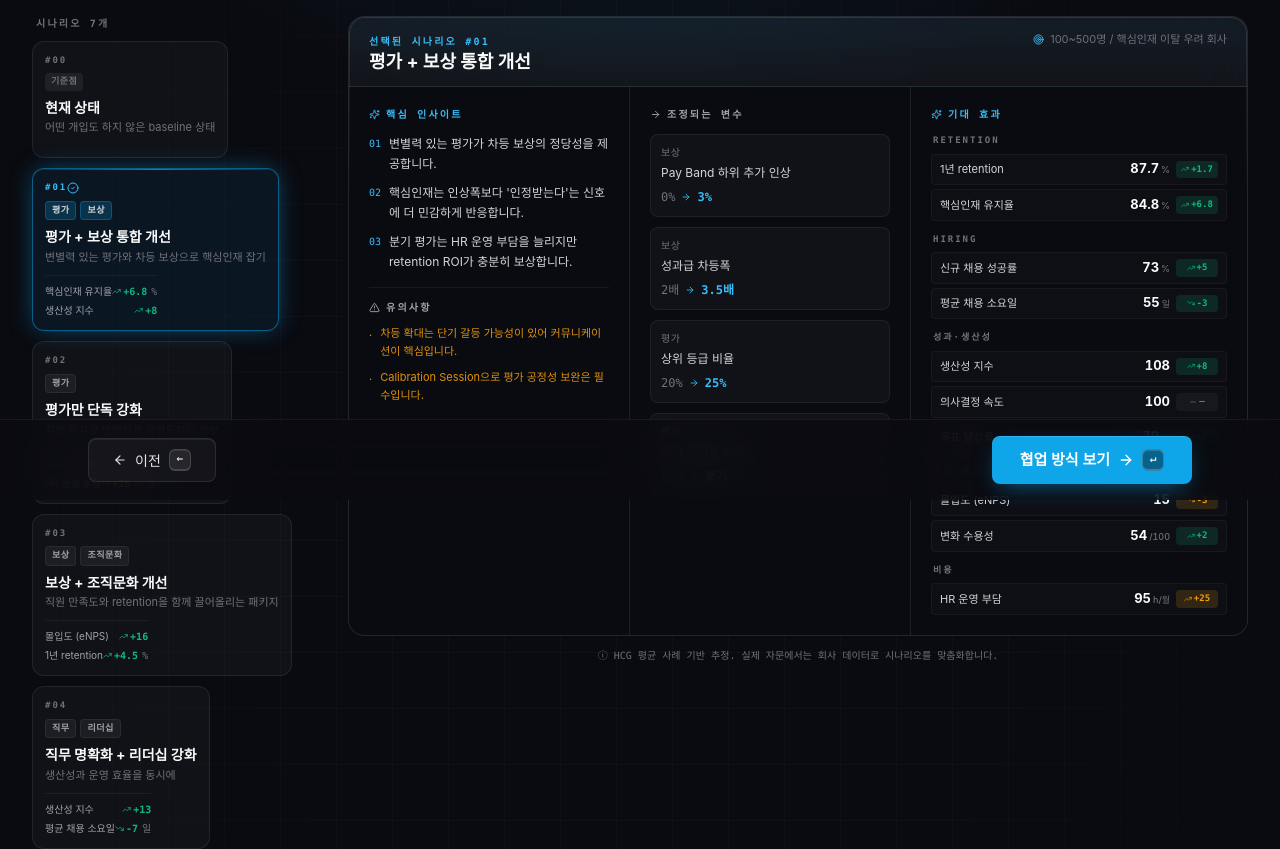
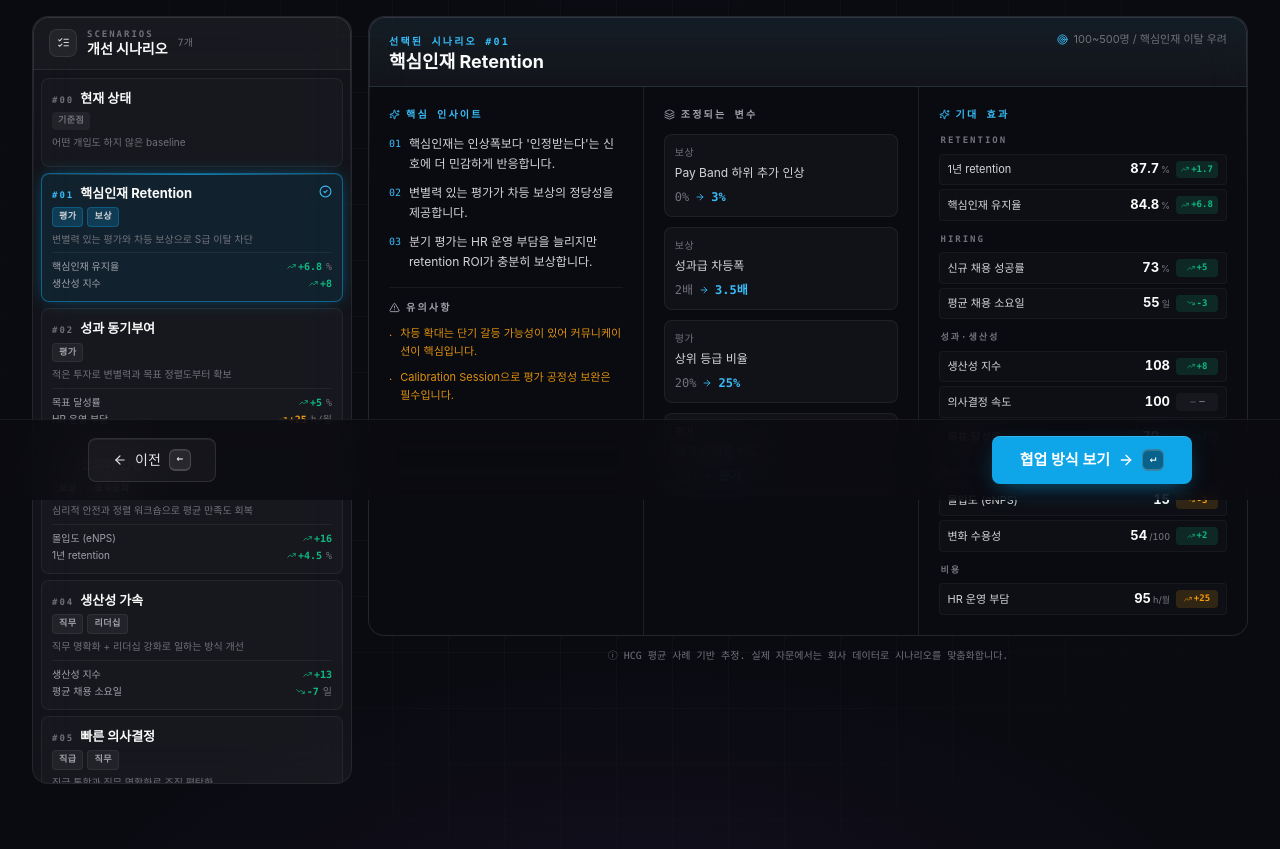
Before and after one commit to skyyoung2030-star/hradvisory, a React (Vite) app: page /tour/4-simulate in a window 1280 px wide. Shown: the part 300-1149 px from the top of the page. Built offline with nearby package versions, Linux system fonts and the light colour scheme; no server answers; a web font is replaced by a local one.

Commit message:
Updated Step4Simulate.tsx

```diff
--- a/src/pages/Step4Simulate.tsx
+++ b/src/pages/Step4Simulate.tsx
@@ -2,7 +2,7 @@ import { useState, useMemo } from "react";
 import { motion, AnimatePresence } from "framer-motion";
 import {
   TrendingUp, TrendingDown, Minus, Sparkles, Target, AlertTriangle,
-  ArrowRight, CheckCircle2,
+  ArrowRight, CheckCircle2, Layers as LayersIcon, ListChecks,
   type LucideIcon,
 } from "lucide-react";
 import { getStepBySlug } from "@/lib/tour-config";
@@ -10,7 +10,7 @@ import StepShell from "@/components/StepShell";
 import TourNav from "@/components/TourNav";
 import { cn } from "@/lib/utils";
 
-/* ═════════════════ Drivers & Outcomes (data) ═════════════════ */
+/* ═════════════════ Drivers ═════════════════ */
 
 type Module = "보상" | "평가" | "직급" | "직무" | "조직문화" | "리더십";
 type Driver = {
@@ -64,20 +64,20 @@ const OUTCOMES: Outcome[] = [
 
 const OUTCOME_GROUPS: OutcomeGroup[] = ["Retention", "Hiring", "성과·생산성", "몰입·문화", "비용"];
 
-/* ═════════════════ Scenarios — curated improvement bundles ═════════════════ */
+/* ═════════════════ Scenarios — storytelling names ═════════════════ */
 
 type Scenario = {
   id: string;
   num: string;
+  /** 스토리텔링 이름 — 시나리오의 비즈니스 의도가 한눈에 보이게 */
   name: string;
+  /** 한 줄 설명 — 어떻게 달성하는지 */
   tagline: string;
   modules: Module[];
   fitFor: string;
-  /** driver id → 조정된 값 (없으면 default 사용) */
   drivers: Record<string, number>;
   insights: string[];
   caveats?: string[];
-  /** 강조해서 미리보기에 띄울 outcome id 1-2개 */
   preview: string[];
 };
 
@@ -86,7 +86,7 @@ const SCENARIOS: Scenario[] = [
     id: "baseline",
     num: "00",
     name: "현재 상태",
-    tagline: "어떤 개입도 하지 않은 baseline 상태",
+    tagline: "어떤 개입도 하지 않은 baseline",
     modules: [],
     fitFor: "비교 기준점",
     drivers: {},
@@ -94,16 +94,16 @@ const SCENARIOS: Scenario[] = [
     preview: [],
   },
   {
-    id: "eval_comp_overhaul",
+    id: "key_talent",
     num: "01",
-    name: "평가 + 보상 통합 개선",
-    tagline: "변별력 있는 평가와 차등 보상으로 핵심인재 잡기",
+    name: "핵심인재 Retention",
+    tagline: "변별력 있는 평가와 차등 보상으로 S급 이탈 차단",
     modules: ["평가", "보상"],
-    fitFor: "100~500명 / 핵심인재 이탈 우려 회사",
+    fitFor: "100~500명 / 핵심인재 이탈 우려",
     drivers: { payband_uplift: 3, perf_differential: 3.5, grade_top_ratio: 25, eval_frequency: 4 },
     insights: [
+      "핵심인재는 인상폭보다 '인정받는다'는 신호에 더 민감하게 반응합니다.",
       "변별력 있는 평가가 차등 보상의 정당성을 제공합니다.",
-      "핵심인재는 인상폭보다 '인정받는다'는 신호에 더 민감하게 반응합니다.",
       "분기 평가는 HR 운영 부담을 늘리지만 retention ROI가 충분히 보상합니다.",
     ],
     caveats: [
@@ -113,30 +113,30 @@ const SCENARIOS: Scenario[] = [
     preview: ["key_talent_retention", "productivity"],
   },
   {
-    id: "eval_only",
+    id: "performance_motivation",
     num: "02",
-    name: "평가만 단독 강화",
-    tagline: "적은 투자로 변별력과 정렬도부터 확보",
+    name: "성과 동기부여",
+    tagline: "적은 투자로 변별력과 목표 정렬도부터 확보",
     modules: ["평가"],
     fitFor: "재원 여유 없음 · 평가가 형식화된 회사",
     drivers: { grade_top_ratio: 25, eval_frequency: 4 },
     insights: [
       "보상 재원 증가 없이도 변별력 있는 평가만으로 목표 달성률을 끌어올릴 수 있습니다.",
       "잦은 Check-in 사이클은 정렬도와 피드백 문화를 만듭니다.",
-      "다만 변별만 강화하고 보상이 따르지 않으면 단기적으로 만족도 하락 위험.",
+      "다만 변별만 강화하고 보상이 따르지 않으면 단기적으로 만족도 하락 위험이 있습니다.",
     ],
     caveats: [
-      "보상으로 이어지지 않으면 평가 무력감 발생 — 6~12개월 내 보상 연계 권장.",
+      "보상으로 이어지지 않으면 평가 무력감 발생 — 6~12개월 내 보상 연계를 권장합니다.",
     ],
     preview: ["goal_achievement", "hr_burden"],
   },
   {
-    id: "comp_culture",
+    id: "engagement_trust",
     num: "03",
-    name: "보상 + 조직문화 개선",
-    tagline: "직원 만족도와 retention을 함께 끌어올리는 패키지",
+    name: "신뢰와 안전",
+    tagline: "심리적 안전과 정렬 워크숍으로 평균 만족도 회복",
     modules: ["보상", "조직문화"],
-    fitFor: "이탈률 높음 · 직원 만족도 낮음 회사",
+    fitFor: "이탈률 높음 · 직원 만족도 낮음",
     drivers: { payband_uplift: 4, alignment_workshops: 6, psych_safety: 80 },
     insights: [
       "보상만으로는 한계 — 심리적 안전이 retention의 더 큰 driver입니다.",
@@ -146,25 +146,25 @@ const SCENARIOS: Scenario[] = [
     preview: ["engagement", "retention_1y"],
   },
   {
-    id: "job_leader",
+    id: "productivity_boost",
     num: "04",
-    name: "직무 명확화 + 리더십 강화",
-    tagline: "생산성과 운영 효율을 동시에",
+    name: "생산성 가속",
+    tagline: "직무 명확화 + 리더십 강화로 일하는 방식 개선",
     modules: ["직무", "리더십"],
     fitFor: "급성장 회사 · 역할 모호 · 팀장 역량 편차",
     drivers: { job_clarity: 90, leader_coaching: 4 },
     insights: [
       "직무가 명확하면 채용 소요일과 운영 부담이 동시에 줄어듭니다.",
-      "팀장 코칭은 단일 변수 중 생산성과 목표 달성률에 가장 큰 영향을 주는 driver.",
+      "팀장 코칭은 단일 변수 중 생산성·목표 달성률에 가장 큰 영향을 주는 driver.",
       "비용 없는 개입이지만 시간 투자가 필요 — 경영진 commitment가 핵심입니다.",
     ],
     preview: ["productivity", "hire_days"],
   },
   {
-    id: "flatten",
+    id: "decision_speed",
     num: "05",
-    name: "조직 슬림화",
-    tagline: "직급 통합 + 직무 명확화로 의사결정 가속",
+    name: "빠른 의사결정",
+    tagline: "직급 통합과 직무 명확화로 조직 평탄화",
     modules: ["직급", "직무"],
     fitFor: "스타트업 → 중견 성장기 · 의사결정 느림",
     drivers: { grade_levels: 4, job_clarity: 85 },
@@ -179,10 +179,10 @@ const SCENARIOS: Scenario[] = [
     preview: ["decision_speed", "productivity"],
   },
   {
-    id: "key_talent_full",
+    id: "all_in",
     num: "06",
-    name: "핵심인재 retention 종합",
-    tagline: "모든 영역을 활용한 프리미엄 패키지",
+    name: "올인 패키지",
+    tagline: "보상 · 평가 · 문화 · 리더십 전 영역 동시 강화",
     modules: ["보상", "평가", "조직문화", "리더십"],
     fitFor: "S급 인재 다수 보유 · 경쟁사 적극 영입 중",
     drivers: {
@@ -195,8 +195,8 @@ const SCENARIOS: Scenario[] = [
       "비용은 크지만 핵심 1명 이탈 시 대체 비용이 연봉의 2~3배인 것과 비교하면 ROI는 명확합니다.",
     ],
     caveats: [
-      "HR 운영 부담이 크게 증가 — HRIS 도입 권장.",
-      "도입 후 6개월 시점 효과 측정 + 조정 필요.",
+      "HR 운영 부담이 크게 증가 — HRIS 도입을 권장합니다.",
+      "도입 후 6개월 시점 효과 측정 + 조정이 필요합니다.",
     ],
     preview: ["key_talent_retention", "engagement"],
   },
@@ -226,7 +226,7 @@ function computeOutcome(o: Outcome, values: Record<string, number>): number {
 
 export default function Step4Simulate() {
   const step = getStepBySlug("4-simulate")!;
-  const [selectedId, setSelectedId] = useState<string>("eval_comp_overhaul");
+  const [selectedId, setSelectedId] = useState<string>("key_talent");
   const selected = SCENARIOS.find((s) => s.id === selectedId)!;
   const values = useMemo(() => effectiveValues(selected), [selected]);
   const changedDrivers = useMemo(() => DRIVERS.filter((d) => Object.prototype.hasOwnProperty.call(selected.drivers, d.id)), [selected]);
@@ -250,16 +250,33 @@ export default function Step4Simulate() {
           }}
         >
           <div className="max-w-[1400px] mx-auto px-4 sm:px-6">
-            <div className="grid lg:grid-cols-[300px,1fr] gap-4">
-              {/* ─── LEFT — Scenario picker (sticky on lg) ─── */}
-              <aside>
-                <div className="lg:sticky lg:top-4 space-y-2.5">
+            <div className="grid lg:grid-cols-[320px,1fr] gap-4 items-start">
+              {/* ─── LEFT — Scenario picker box (sticky, scrollable inside) ─── */}
+              <aside className="lg:sticky lg:top-4">
+                <div className="card !p-0 overflow-hidden flex flex-col lg:max-h-[calc(100vh-2rem)]">
+                  {/* Box header */}
+                  <div className="px-4 py-3 border-b border-white/[0.08] bg-white/[0.02] flex items-center gap-2.5">
+                    <div className="w-7 h-7 rounded-lg bg-white/[0.05] border border-white/[0.08] text-ink-700 flex items-center justify-center flex-shrink-0">
+                      <ListChecks size={13} />
+                    </div>
+                    <div style={{ display: "block", lineHeight: 1 }}>
                       <div
-                    className="text-[10px] font-mono font-bold uppercase tracking-[0.22em] text-ink-500 px-1"
-                    style={{ display: "block", margin: 0, marginBottom: 4, padding: "0 4px", position: "static" }}
-                  >
-                    시나리오 {SCENARIOS.length}개
+                        className="text-[9px] font-mono font-bold tracking-[0.22em] uppercase text-ink-500"
+                        style={{ display: "block", margin: 0, padding: 0, lineHeight: 1 }}
+                      >SCENARIOS</div>
+                      <div
+                        className="text-[14px] font-bold text-ink-900"
+                        style={{ display: "block", margin: 0, marginTop: 3, padding: 0, lineHeight: 1 }}
+                      >개선 시나리오</div>
                     </div>
+                    <span
+                      className="ml-auto text-[10px] font-mono text-ink-500 tabular-nums whitespace-nowrap"
+                      style={{ display: "inline-block", margin: 0, padding: 0 }}
+                    >{SCENARIOS.length}개</span>
+                  </div>
+
+                  {/* Scrollable list */}
+                  <div className="flex-1 overflow-y-auto p-2 space-y-1.5 hcg-scrollbar">
                     {SCENARIOS.map((s) => (
                       <ScenarioCard
                         key={s.id} scenario={s}
@@ -268,6 +285,7 @@ export default function Step4Simulate() {
                         onClick={() => setSelectedId(s.id)}
                       />
                     ))}
+                  </div>
                 </div>
               </aside>
 
@@ -296,6 +314,23 @@ export default function Step4Simulate() {
       </StepShell>
 
       <TourNav current={step} nextLabel="협업 방식 보기" />
+
+      {/* Custom scrollbar styling — inline so no global CSS edit needed */}
+      <style>{`
+        .hcg-scrollbar {
+          scrollbar-width: thin;
+          scrollbar-color: rgba(255,255,255,0.12) transparent;
+        }
+        .hcg-scrollbar::-webkit-scrollbar { width: 6px; }
+        .hcg-scrollbar::-webkit-scrollbar-track { background: transparent; }
+        .hcg-scrollbar::-webkit-scrollbar-thumb {
+          background: rgba(255,255,255,0.10);
+          border-radius: 3px;
+        }
+        .hcg-scrollbar::-webkit-scrollbar-thumb:hover {
+          background: rgba(255,255,255,0.18);
+        }
+      `}</style>
     </>
   );
 }
@@ -305,7 +340,6 @@ export default function Step4Simulate() {
 function ScenarioCard({ scenario, isSelected, values, onClick }: {
   scenario: Scenario; isSelected: boolean; values: Record<string, number>; onClick: () => void;
 }) {
-  // Compute preview outcome diffs
   const previewOutcomes = scenario.preview
     .map((id) => OUTCOMES.find((o) => o.id === id))
     .filter((o): o is Outcome => !!o)
@@ -322,28 +356,37 @@ function ScenarioCard({ scenario, isSelected, values, onClick }: {
     <button
       type="button" onClick={onClick}
       className={cn(
-        "text-left p-3 rounded-xl border transition-all relative overflow-hidden h-full flex flex-col",
+        "text-left w-full p-2.5 rounded-lg border transition-all relative",
         isSelected
-          ? "bg-accent-500/[0.08] border-accent-500/50 shadow-[0_0_24px_-4px_rgba(14,165,233,0.5),inset_0_1px_0_rgba(255,255,255,0.05)]"
-          : "bg-white/[0.03] border-white/[0.08] hover:border-accent-500/30 hover:bg-white/[0.05] hover:-translate-y-0.5 hover:shadow-[0_12px_24px_-12px_rgba(0,0,0,0.6)]",
+          ? "bg-accent-500/[0.10] border-accent-500/50 shadow-[0_0_20px_-6px_rgba(14,165,233,0.6),inset_0_1px_0_rgba(255,255,255,0.06)]"
+          : "bg-white/[0.02] border-white/[0.06] hover:border-accent-500/30 hover:bg-white/[0.04]",
       )}
     >
       {isSelected && (
-        <span aria-hidden className="absolute top-0 inset-x-0 h-px bg-gradient-to-r from-transparent via-accent-500/70 to-transparent" />
+        <span aria-hidden className="absolute top-0 inset-x-2 h-px bg-gradient-to-r from-transparent via-accent-500/70 to-transparent" />
       )}
 
-      {/* Number + module chips */}
-      <div className="flex items-center justify-between mb-1.5">
+      {/* Number + name row */}
+      <div className="flex items-baseline justify-between gap-2 mb-1">
+        <div className="flex items-baseline gap-1.5 min-w-0">
           <span className={cn(
-          "text-[9px] font-mono font-bold tracking-[0.22em]",
+            "text-[9px] font-mono font-bold tracking-[0.22em] flex-shrink-0",
             isSelected ? "text-accent-400" : "text-ink-500",
           )}>#{scenario.num}</span>
-        {isSelected && <CheckCircle2 size={12} className="text-accent-400" />}
+          <span
+            className="text-[13px] font-bold text-ink-900 truncate"
+            style={{ display: "inline-block", margin: 0, padding: 0, position: "static" }}
+          >
+            {scenario.name}
+          </span>
+        </div>
+        {isSelected && <CheckCircle2 size={13} className="text-accent-400 flex-shrink-0" />}
       </div>
 
-      <div className="flex flex-wrap gap-1 mb-2">
+      {/* Module chips */}
+      <div className="flex flex-wrap gap-1 mb-1.5">
         {isBaseline ? (
-          <span className="text-[9px] font-mono font-bold px-1.5 py-0.5 rounded bg-white/[0.06] text-ink-500 uppercase tracking-wider">
+          <span className="text-[9px] font-mono font-bold px-1.5 py-0.5 rounded bg-white/[0.05] text-ink-500 uppercase tracking-wider">
             기준점
           </span>
         ) : scenario.modules.map((m) => (
@@ -359,25 +402,17 @@ function ScenarioCard({ scenario, isSelected, values, onClick }: {
         ))}
       </div>
 
-      {/* Name */}
-      <div
-        className="text-[14px] font-bold text-ink-900 leading-tight mb-1"
-        style={{ display: "block", margin: 0, marginBottom: 4, padding: 0, position: "static" }}
-      >
-        {scenario.name}
-      </div>
-
       {/* Tagline */}
       <div
-        className="text-[11px] text-ink-500 leading-snug mb-2.5 flex-1"
-        style={{ display: "block", margin: 0, marginBottom: 10, padding: 0, position: "static" }}
+        className="text-[10px] text-ink-500 leading-snug mb-1.5"
+        style={{ display: "block", margin: 0, marginBottom: 6, padding: 0, position: "static" }}
       >
         {scenario.tagline}
       </div>
 
       {/* Preview effects */}
       {previewOutcomes.length > 0 && (
-        <div className="space-y-1 pt-2 border-t border-white/[0.05]">
+        <div className="space-y-0.5 pt-1.5 border-t border-white/[0.05]">
           {previewOutcomes.map(({ o, diff, isGood }) => {
             const decimals = o.decimals ?? 1;
             const Icon = diff > 0 ? TrendingUp : TrendingDown;
@@ -421,7 +456,7 @@ function ScenarioDetail({ scenario, changedDrivers, values }: {
               선택된 시나리오 #{scenario.num}
             </div>
             <div
-              className="text-[18px] font-bold text-ink-900 mt-1"
+              className="text-[18px] font-bold text-ink-900"
               style={{ display: "block", margin: 0, marginTop: 4, padding: 0, position: "static", lineHeight: 1.2 }}
             >
               {scenario.name}
@@ -450,7 +485,6 @@ function ScenarioDetail({ scenario, changedDrivers, values }: {
             ))}
           </ul>
           {scenario.caveats && scenario.caveats.length > 0 && (
-            <>
             <div className="mt-4 pt-3 border-t border-white/[0.06]">
               <SectionHead icon={AlertTriangle} label="유의사항" />
               <ul className="space-y-2 mt-2.5">
@@ -462,13 +496,12 @@ function ScenarioDetail({ scenario, changedDrivers, values }: {
                 ))}
               </ul>
             </div>
-            </>
           )}
         </div>
 
         {/* ── Driver changes ── */}
         <div className="bg-ink-50 p-4 sm:p-5">
-          <SectionHead icon={ArrowRight} label="조정되는 변수" />
+          <SectionHead icon={LayersIcon} label="조정되는 변수" />
           {isBaseline || changedDrivers.length === 0 ? (
             <div className="text-[12px] text-ink-500 mt-3 italic">조정되는 변수가 없습니다 (baseline).</div>
           ) : (
```
Lines whose indentation alone changed are shown as unchanged.
